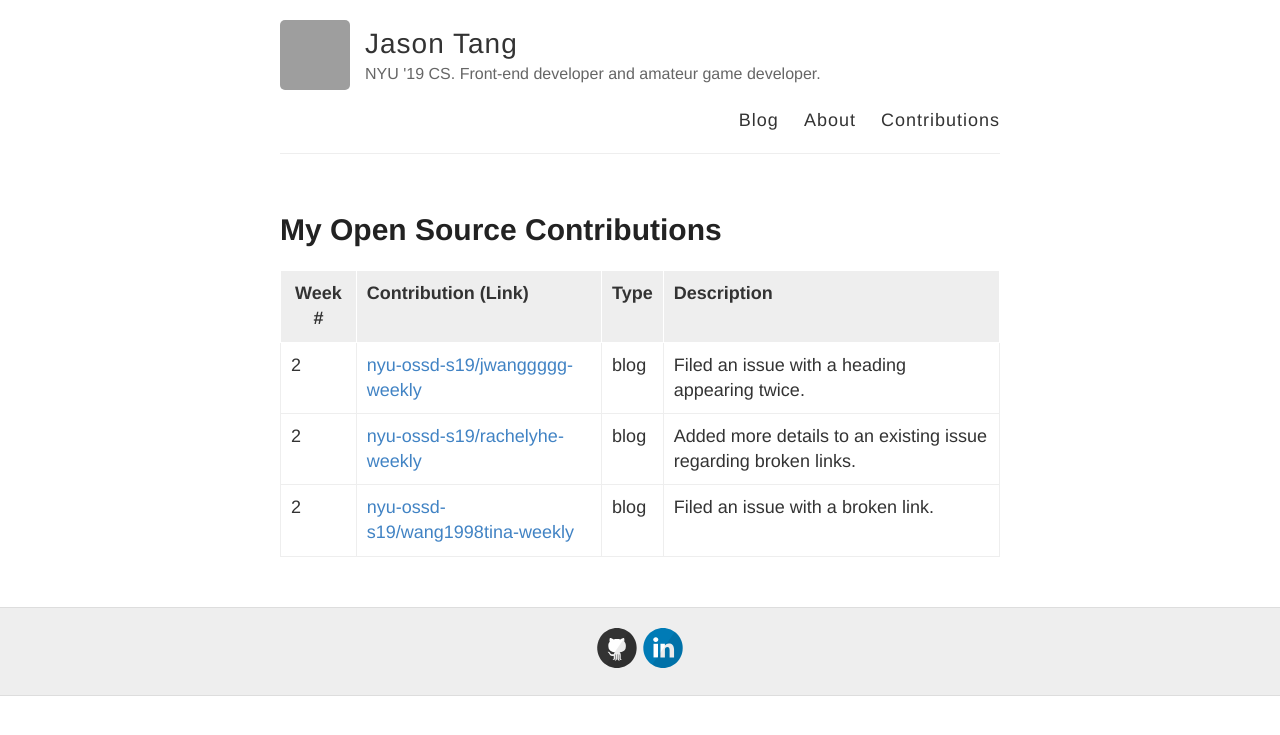
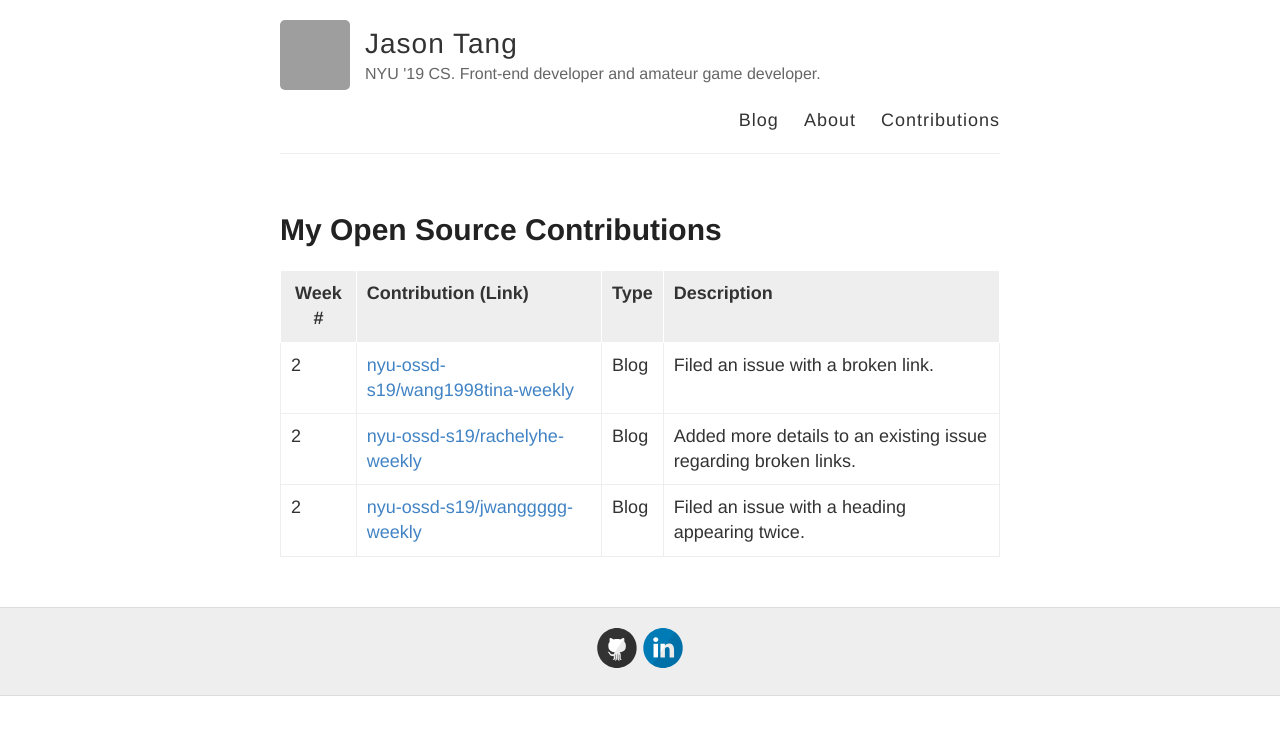
Before and after one commit to nyu-ossd-s19/jztang-weekly, a Jekyll site: the page built from contributions.md, in a window 1280 px wide. Shown: the top 735 px of the page. Built offline with Jekyll 4.4.1, drawn with Linux system fonts in a browser that asks for light colours; grey boxes are pictures that could not be loaded.

```diff
--- a/contributions.md
+++ b/contributions.md
@@ -16,6 +16,6 @@ Replace the first row with your contribution.
 
 | Week #       | Contribution (Link)  | Type  | Description |
 |---|:---|:---|:---|
-| 2 | [nyu-ossd-s19/jwanggggg-weekly](https://github.com/nyu-ossd-s19/jwanggggg-weekly/issues/1) | blog | Filed an issue with a heading appearing twice. |
-| 2 | [nyu-ossd-s19/rachelyhe-weekly](https://github.com/nyu-ossd-s19/rachelyhe-weekly/issues/1) | blog | Added more details to an existing issue regarding broken links. |
-| 2 | [nyu-ossd-s19/wang1998tina-weekly](https://github.com/nyu-ossd-s19/wang1998tina-weekly/issues/1) | blog | Filed an issue with a broken link. |
+| 2 | [nyu-ossd-s19/wang1998tina-weekly](https://github.com/nyu-ossd-s19/wang1998tina-weekly/issues/1) | Blog | Filed an issue with a broken link. |
+| 2 | [nyu-ossd-s19/rachelyhe-weekly](https://github.com/nyu-ossd-s19/rachelyhe-weekly/issues/1) | Blog | Added more details to an existing issue regarding broken links. |
+| 2 | [nyu-ossd-s19/jwanggggg-weekly](https://github.com/nyu-ossd-s19/jwanggggg-weekly/issues/1) | Blog | Filed an issue with a heading appearing twice. |
```
